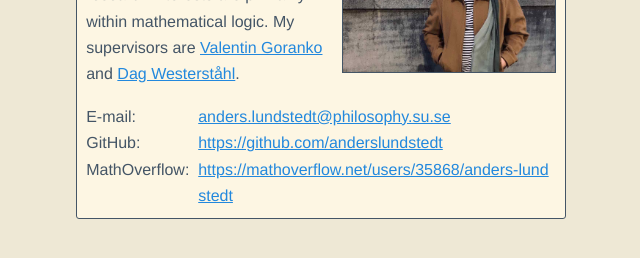
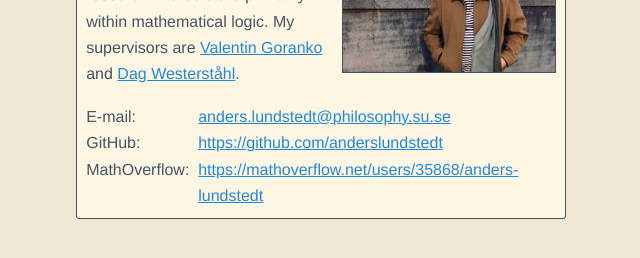
Before and after one commit to anderslundstedt/anderslundstedt.github.io, a Jekyll site: the page built from index.html, in a window 1280 px wide. Shown: the part 181-439 px from the top of the page, without its empty margins (319-959 px from the left). Built offline with Jekyll 4.4.1, drawn with Linux system fonts in a browser that asks for light colours.

Commit message:
use <wbr> tags instead of 'word-break: break-all'

```diff
--- a/css.css
+++ b/css.css
@@ -75,11 +75,6 @@ li {
 }
 a {
   word-wrap: break-word;
-}
-#online_presences a {
-  /* word-wrap: break-word does not work in tables since they overflow instead */
-  display: inline-block;
-  word-break: break-all;
 }
 #me {
   float: right;
--- a/index.html
+++ b/index.html
@@ -13,17 +13,17 @@ layout: default
   </p>
 </div>
 
-<table id="online_presences">
+<table>
   <tr>
     <td>E-mail:</td>
-    <td><a href="mailto:anders.lundstedt@philosophy.su.se">anders.lundstedt@philosophy.su.se</a></td>
+    <td><a href="mailto:anders.lundstedt@philosophy.su.se">anders.<wbr>lundstedt<wbr>@<wbr>philosophy.<wbr>su.<wbr>se</a></td>
   </tr>
   <tr>
     <td>GitHub:</td>
-    <td><a href="https://github.com/anderslundstedt">https://github.com/anderslundstedt</a></td>
+    <td><a href="https://github.com/anderslundstedt">https://<wbr>github.<wbr>com/<wbr>anderslundstedt</a></td>
   </tr>
   <tr>
     <td>MathOverflow:</td>
-    <td><a href="https://mathoverflow.net/users/35868/anders-lundstedt">https://mathoverflow.net/users/35868/anders-lundstedt</a></td>
+    <td><a href="https://mathoverflow.net/users/35868/anders-lundstedt">https://<wbr>mathoverflow.<wbr>net/<wbr>users/<wbr>35868/<wbr>anders-<wbr>lundstedt</a></td>
   </tr>
 </table>
```
